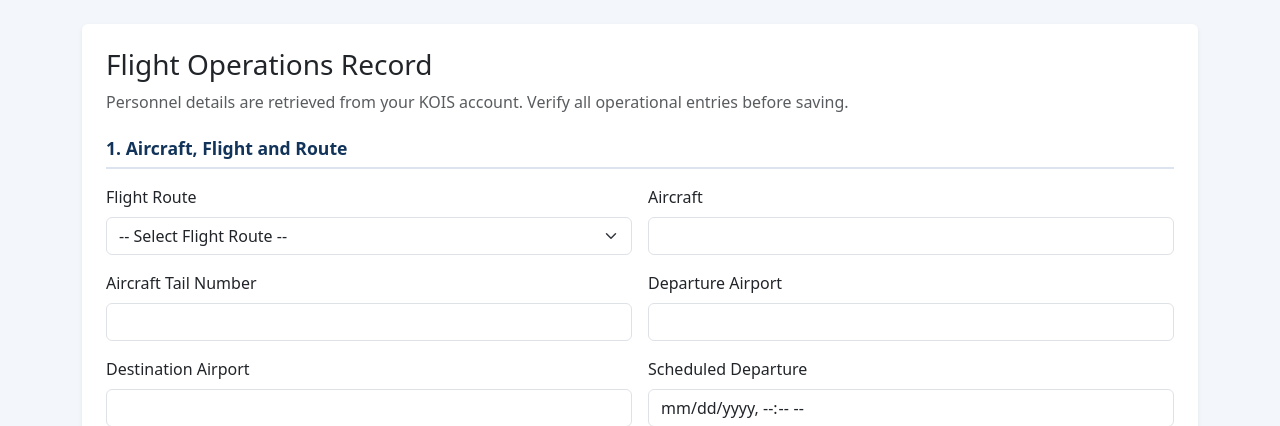
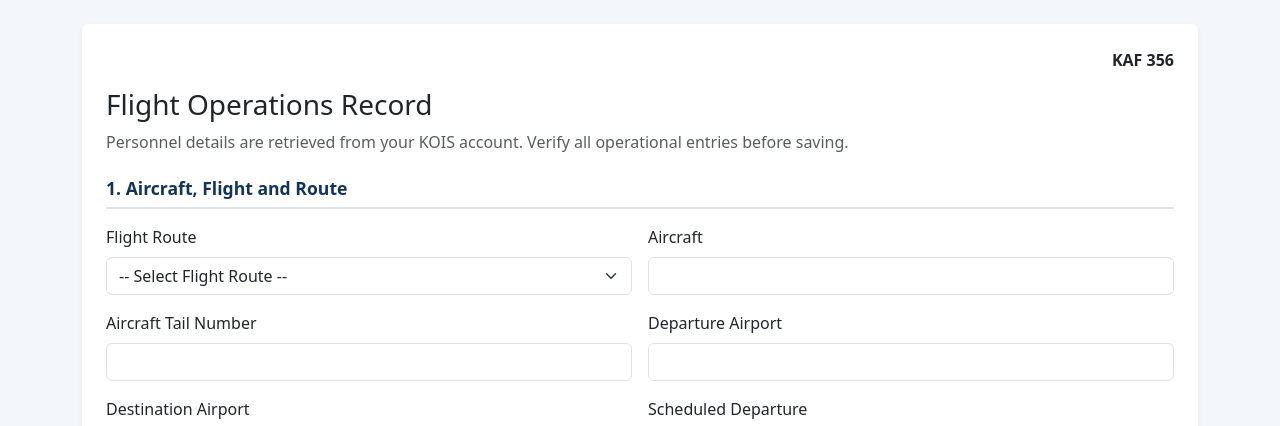
Before and after one commit to MusojaDenis/kois, a Django app: page /flight-record/new/ in a window 1280 px wide. Shown: the part 72-498 px from the top of the page. Run offline with Django 5.2, Linux system fonts and the light colour scheme; the visitor is signed in with stand-in values (Sample User, id 1); data that the repository does not hold is empty.

Commit message:
update the file

```diff
--- a/templates/core/flight_record_form.html
+++ b/templates/core/flight_record_form.html
@@ -33,10 +33,12 @@
 <main class="container py-4">
     <div class="card shadow-sm">
         <div class="card-body p-4">
-            <h1 class="h3">Flight Operations Record</h1>
+            <p style="text-align: right; font-weight:bold">KAF 356</p>
+            <h1 class="h3">Flight Operations Record </h1>
             <p class="text-muted">
                 Personnel details are retrieved from your KOIS account.
                 Verify all operational entries before saving.
+
             </p>
 
             {% if messages %}
```
